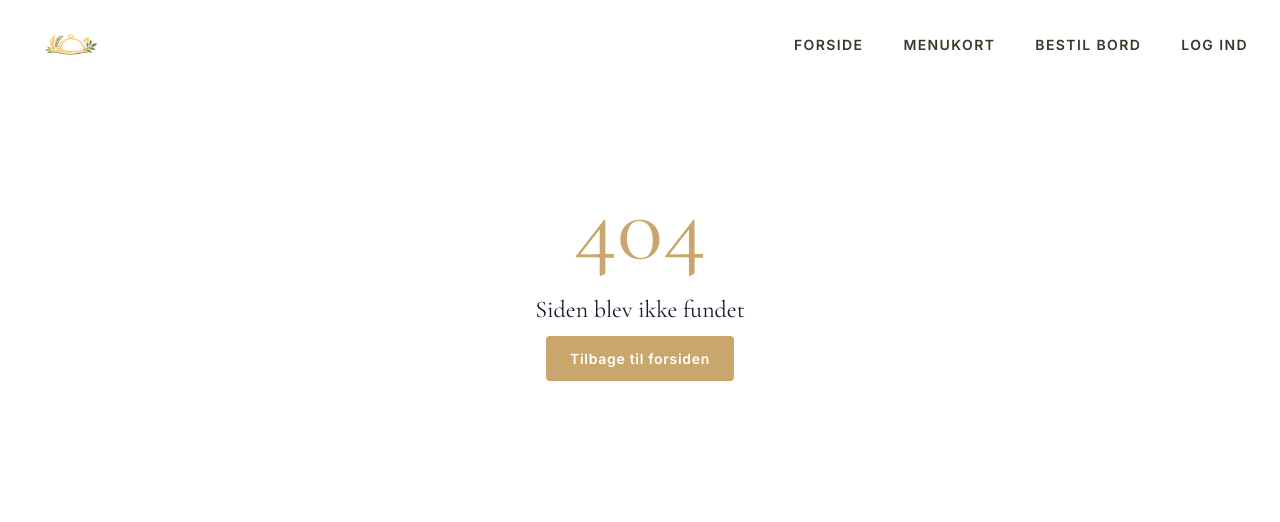
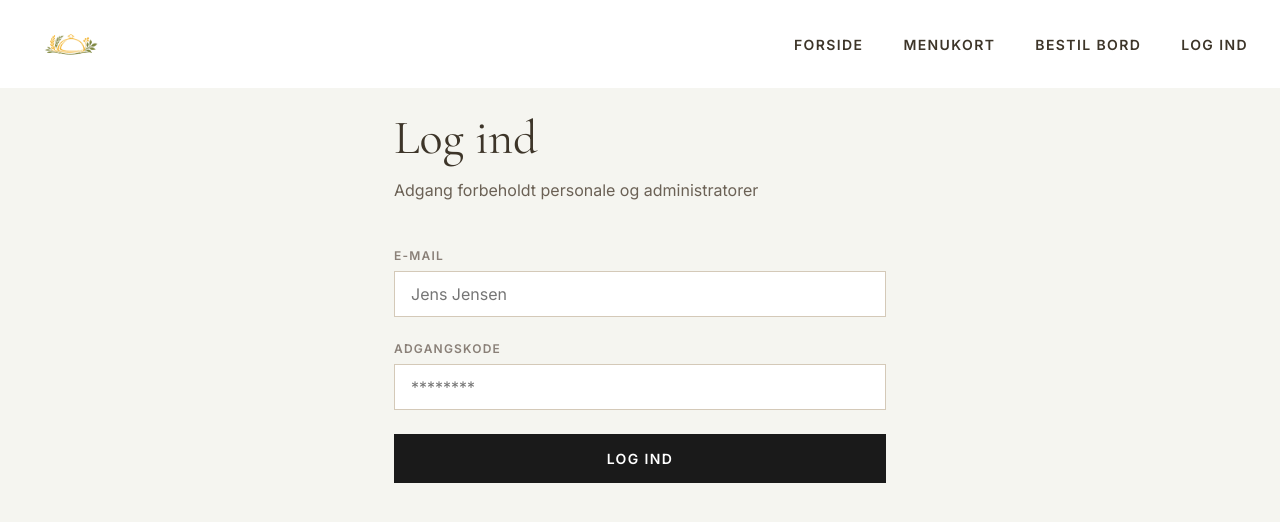
Before and after one commit to Fe1ixM/NordicTable, a React (Vite) app: page /login in a window 1280 px wide. Before the commit this address had no page. Shown: the top 522 px of the page. Built offline with nearby package versions, Linux system fonts and the light colour scheme.

Commit message:
Log ind implementeret med tilsvarende styling.

```diff
--- a/src/App.jsx
+++ b/src/App.jsx
@@ -4,6 +4,7 @@ import Navigation from "./components/navigation/Navigation";
 import Home from "./pages/home/Home";
 
 const PageNotFound = lazy(() => import("./pages/404/404"));
+const Login = lazy(() => import("./components/login/Login"));
 
 function App() {
   const location = useLocation();
@@ -12,10 +13,13 @@ function App() {
   return (
     <>
       {!isBackoffice && <Navigation />}
-      <Routes>
-        <Route path="/" element={<Home />} />
-        <Route path="*" element={<PageNotFound />} />
-      </Routes>
+      <Suspense fallback={null}>
+        <Routes>
+          <Route path="/" element={<Home />} />
+          <Route path="/login" element={<Login />} />
+          <Route path="*" element={<PageNotFound />} />
+        </Routes>
+      </Suspense>
     </>
   );
 }
--- /dev/null
+++ b/src/components/login/Login.jsx
@@ -0,0 +1,66 @@
+import { useState } from "react";
+import { Link, useNavigate } from "react-router-dom";
+import { useAuth } from "../../context/AuthContext";
+import styles from "../login/login.module.css";
+
+export default function Login() {
+  const [email, setEmail] = useState("");
+  const [password, setPassword] = useState("");
+  const [error, setError] = useState("");
+  const { login } = useAuth();
+  const navigate = useNavigate();
+
+  const handleSubmit = async (e) => {
+    e.preventDefault();
+    setError("");
+
+    const result = await login(email, password);
+    if (result.success) {
+      navigate("/backoffice");
+    } else {
+      setError("Forkert e-mail eller adgangskode");
+    }
+  };
+
+  return (
+    <div className={styles.loginPage}>
+      <div className={styles.loginContainer}>
+        <Link to="/" className={styles.backLink}>
+          <span className={styles.backArrow}>←</span> Tilbage til forsiden
+        </Link>
+        <h1 className={styles.loginHeading}> Log ind </h1>
+        <p className={styles.loginDescription}>
+          Adgang forbeholdt personale og administratorer
+        </p>
+        {error && <p className={styles.errorMessage}> {error} </p>}
+        <form onSubmit={handleSubmit} className={styles.loginForm}>
+          <div className={styles.formGroup}>
+            <label className={styles.formLabel}> E-mail </label>
+            <input
+              type="email"
+              value={email}
+              onChange={(e) => setEmail(e.target.value)}
+              placeholder="Jens Jensen"
+              required
+              className={styles.formInput}
+            />
+          </div>
+          <div className={styles.formGroup}>
+            <label className={styles.formLabel}> Adgangskode </label>
+            <input
+              type="password"
+              value={password}
+              onChange={(e) => setPassword(e.target.value)}
+              placeholder="********"
+              required
+              className={styles.formInput}
+            />
+          </div>
+          <button type="submit" className={styles.loginButton}>
+            Log ind
+          </button>
+        </form>
+      </div>
+    </div>
+  );
+}
--- /dev/null
+++ b/src/components/login/login.module.css
@@ -0,0 +1,104 @@
+.loginPage {
+  min-height: 100vh;
+  background-color: #f5f5f0;
+}
+
+.loginContainer {
+  max-width: 540px;
+  margin: 0 auto;
+  padding: 48px 24px 96px;
+}
+
+.backLink {
+  display: inline-flex;
+  align-items: center;
+  gap: 8px;
+  margin-bottom: 40px;
+  color: #6b6155;
+  font-size: 14px;
+  text-decoration: none;
+  transition: color 200ms ease;
+}
+
+.backLink:hover {
+  color: #3d3529;
+}
+
+.backArrow {
+  font-size: 18px;
+}
+
+.loginHeading {
+  margin: 0 0 12px;
+  color: #3d3529;
+  font-size: 48px;
+  font-weight: 400;
+  line-height: 1.2;
+}
+
+.loginDescription {
+  margin: 0 0 48px;
+  color: #6b6155;
+  font-size: 16px;
+}
+
+.errorMessage {
+  margin: 0 0 16px;
+  color: #dc2626;
+  font-size: 14px;
+}
+
+.loginForm {
+  display: flex;
+  flex-direction: column;
+  gap: 24px;
+}
+
+.formGroup {
+  display: flex;
+  flex-direction: column;
+  gap: 8px;
+}
+
+.formLabel {
+  color: #8a8078;
+  font-size: 12px;
+  font-weight: 600;
+  letter-spacing: 0.1em;
+  text-transform: uppercase;
+}
+
+.formInput {
+  width: 100%;
+  box-sizing: border-box;
+  padding: 12px 16px;
+  border: 1px solid #d4c9b8;
+  border-radius: 0;
+  background-color: white;
+  color: #3d3529;
+  font-size: 16px;
+  outline: none;
+  transition: border-color 200ms ease;
+}
+
+.formInput:focus {
+  border-color: #3d3529;
+}
+
+.loginButton {
+  width: 100%;
+  padding: 16px;
+  border: none;
+  background-color: #1a1a1a;
+  color: white;
+  font-size: 14px;
+  font-weight: 600;
+  letter-spacing: 0.1em;
+  text-transform: uppercase;
+  cursor: pointer;
+  transition: background-color 200ms ease;
+}
+
+.loginButton:hover {
+  background-color: black;
+}
--- a/src/components/navigation/navigation.module.css
+++ b/src/components/navigation/navigation.module.css
@@ -127,3 +127,44 @@
     display: none;
   }
 }
+
+.navbar-logout {
+  padding: 0;
+  border: none;
+  background: transparent;
+  color: #3d3529;
+  font-family: inherit;
+  font-size: 14px;
+  font-weight: 600;
+  letter-spacing: 0.1em;
+  text-transform: uppercase;
+  cursor: pointer;
+  transition: color 200ms ease;
+}
+
+.navbar-logout:hover {
+  color: #8a8078;
+}
+
+.navbar.transparent .navbar-logout {
+  color: white;
+}
+
+.navbar.transparent .navbar-logout:hover {
+  color: #d1d1d1;
+}
+
+.mobile-menu-logout {
+  padding: 0;
+  border: none;
+  background: transparent;
+  color: #3d3529;
+  font-family: inherit;
+  font-size: 24px;
+  cursor: pointer;
+  transition: color 200ms ease;
+}
+
+.mobile-menu-logout:hover {
+  color: #8a8078;
+}
```
